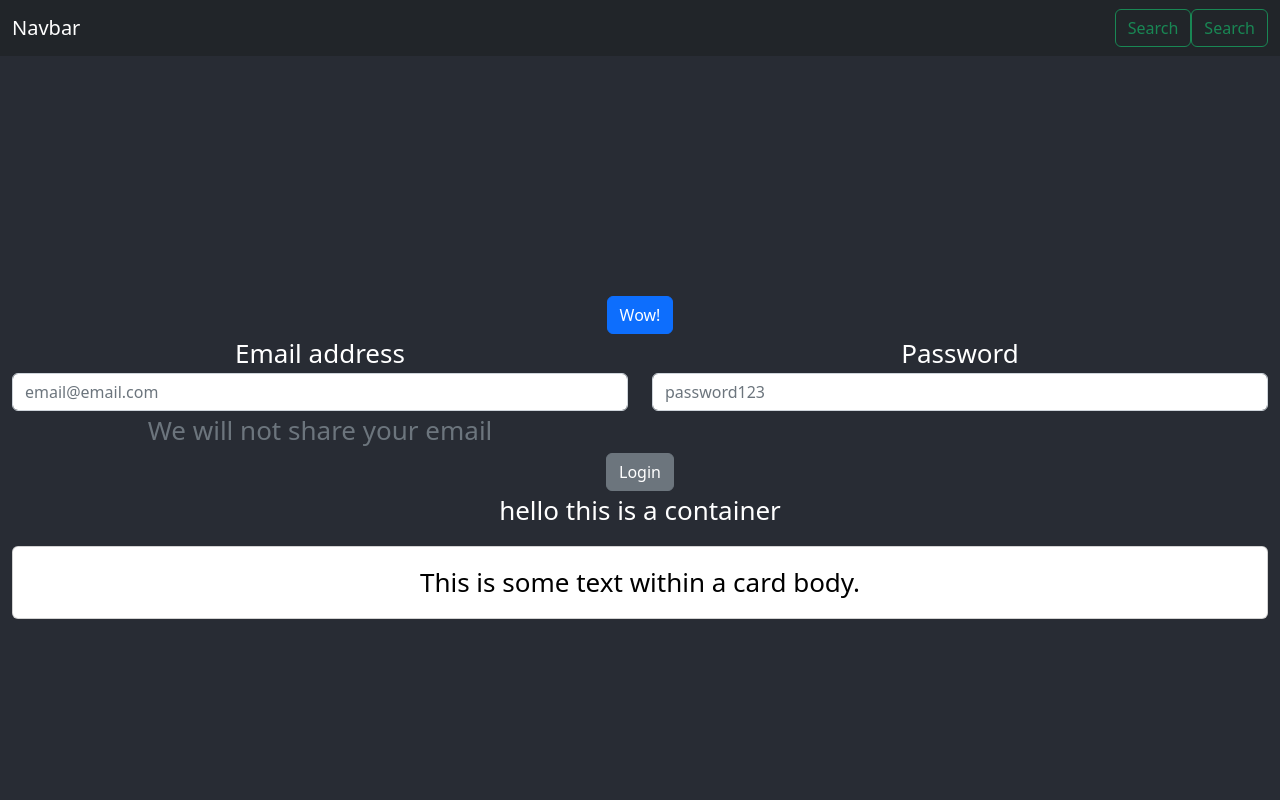
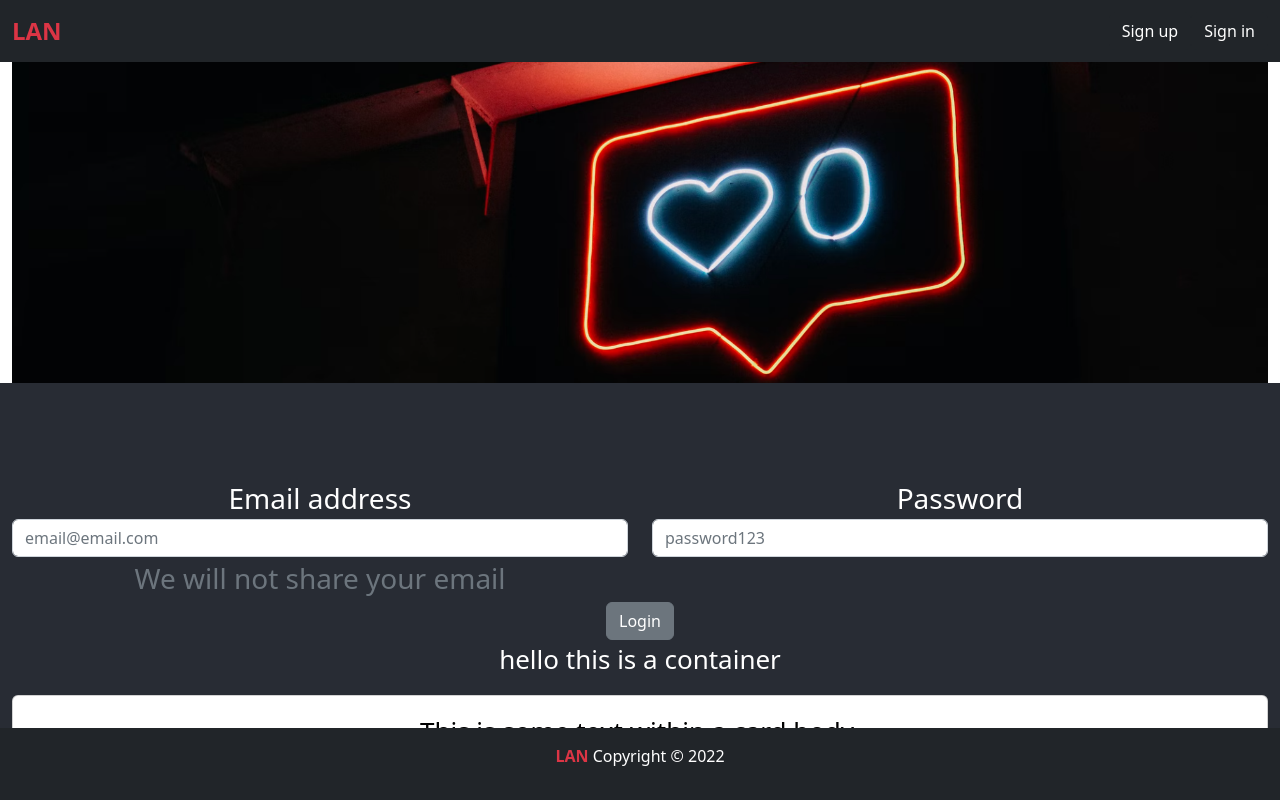
Before and after one commit to Jessani-GL/social-media-website, a React (Create React App) app: page / in a window 1280 px wide. Shown: the top 800 px of the page. Built offline with nearby package versions, Linux system fonts and the light colour scheme.

Commit message:
Progress on landing page

```diff
--- a/src/App.css
+++ b/src/App.css
@@ -24,6 +24,19 @@
   color: white;
 }
 
+
+.main  {
+  background-color: #282c34;
+  min-height: 70vh;
+  padding-bottom: 5rem;
+  display: flex;
+  flex-direction: column;
+  align-items: center;
+  justify-content: center;
+  font-size: calc(10px + 2vmin);
+  color: white;
+}
+
 .App-link {
   color: #61dafb;
 }
--- a/src/App.js
+++ b/src/App.js
@@ -1,4 +1,5 @@
 // import logo from "./logo.svg";
+import banner from "./banner.png";
 import "./App.css";
 // Boostrap styling
 import "bootstrap/dist/css/bootstrap.css";
@@ -7,31 +8,27 @@ function App() {
   return (
     <div className="App">
 
+
       {/* NAV BAR */}
       <nav class="navbar sticky-top navbar-dark bg-dark">
         <div class="container-fluid">
-          <a class="navbar-brand">Navbar</a>
+        <a class="navbar-brand text-danger fw-bold fs-4" href="#">LAN</a>
           <form class="d-flex">
-            <button class="btn btn-outline-success" type="submit">
-              Search
-            </button>
-            <button class="btn btn-outline-success" type="submit">
-              Search
-            </button>
+          <button type="button" class="btn btn-dark">Sign up</button>
+          <button type="button" class="btn btn-dark">Sign in</button>
           </form>
         </div>
       </nav>
       {/* END OF NAV BAR */}
+      <div class='container-fluid'>
+      <img src={banner} class="img-fluid" alt="banner"/>
+</div>
+      <div class='main'>
+ {/* CONTAINER */}
+ <div className="container-xxl ">
 
-      <header className="App-header">
-        {/* CONTAINER */}
-        <div className="container-xxl">
-          {/* BUTTON */}
-          <button type="button" className="btn btn-primary">
-            Wow!
-          </button>
-          <div class="row">
-            {" "}
+        <div class="row fs-3">
+
           {/* row */}
           <div class="col">
             {/* FORM */}
@@ -78,7 +75,12 @@ function App() {
         </div>
       </div>{" "}
       {/* end of CONTAINER */}
-      </header>
+
+      </div> {/* end of MAIN */}
+       <footer class='sticky-bottom'>
+       <div class="text-bg-dark p-3">
+        <p><a class="navbar-brand text-danger fw-bold" href="#">LAN</a> Copyright &copy; 2022</p></div>
+       </footer>
     </div>
   );
 }
--- a/src/index.css
+++ b/src/index.css
@@ -5,7 +5,10 @@ body {
     sans-serif;
   -webkit-font-smoothing: antialiased;
   -moz-osx-font-smoothing: grayscale;
+
+
 }
+
 
 code {
   font-family: source-code-pro, Menlo, Monaco, Consolas, 'Courier New',
```
Also changed, not shown: src/banner.png (added). Lines whose indentation alone changed are shown as unchanged.
